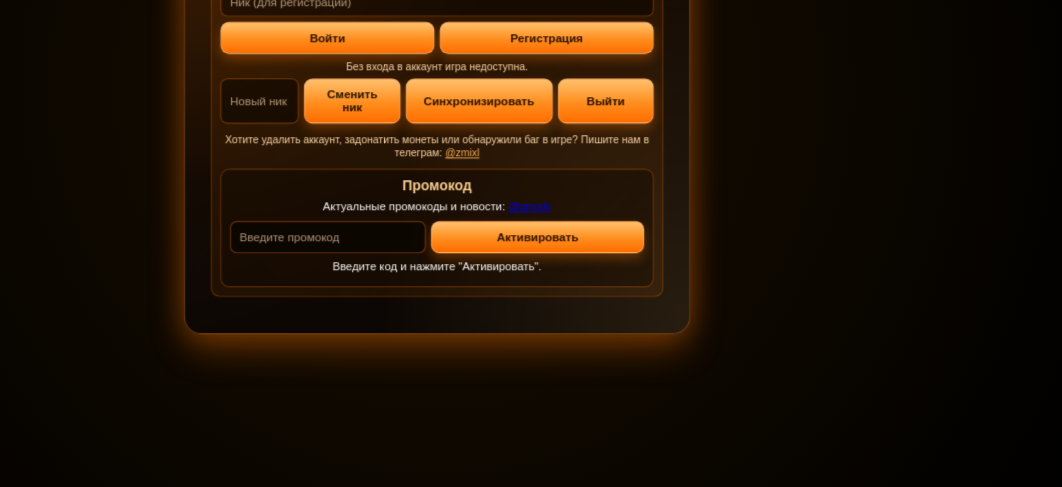
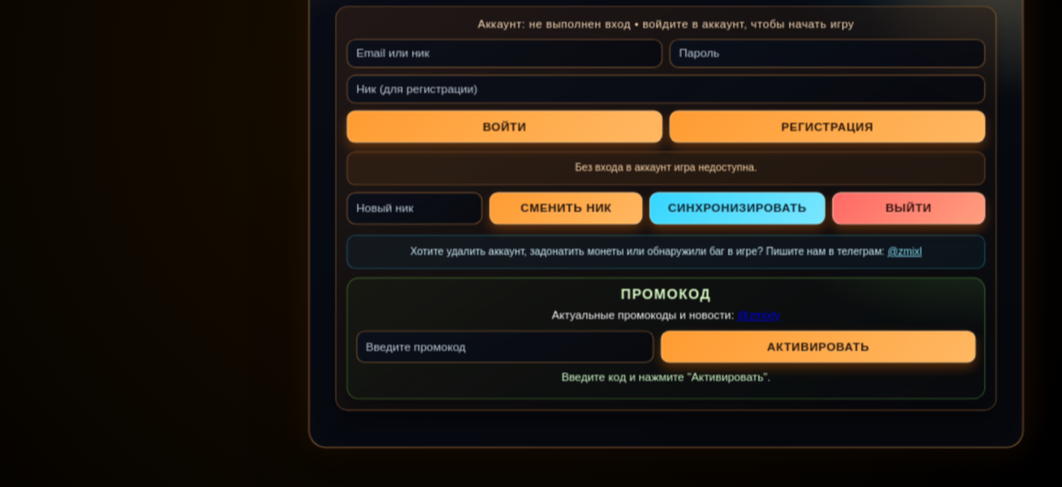
Before and after one commit to Sideurm/snake, a website: page index.html in a window 1280 px wide. Shown: the part 313-800 px from the top of the page, without its empty margins (203-1265 px from the left). Drawn offline with Linux system fonts and the light colour scheme; no server answers.

Commit message:
Update project

```diff
--- a/main.css
+++ b/main.css
@@ -1011,6 +1011,201 @@ text-shadow:0 0 15px #ff7a00;
 .authHelp a{
     color:#ffb45c;
 }
+#accountMenu{
+    --acc-accent:#ff9d34;
+    --acc-accent-2:#32d7ff;
+    --acc-accent-3:#8fff63;
+    --acc-text:#fff2e2;
+    position:relative;
+    width:min(95vw, 760px);
+    max-height:min(92vh, 860px);
+    overflow-x:hidden;
+    overflow-y:auto;
+    border-radius:20px;
+    border:1px solid rgba(255,171,94,0.52);
+    background:
+        radial-gradient(860px 420px at -12% -20%, rgba(255,165,77,0.23), transparent 58%),
+        radial-gradient(760px 360px at 112% 2%, rgba(50,214,255,0.2), transparent 54%),
+        linear-gradient(155deg, rgba(9,14,25,0.95), rgba(7,8,13,0.97));
+    box-shadow:
+        0 0 0 1px rgba(255,171,94,0.14) inset,
+        0 28px 60px rgba(0,0,0,0.56),
+        0 0 40px rgba(255,145,56,0.14);
+}
+#accountMenu::before{
+    content:"";
+    position:absolute;
+    inset:0;
+    pointer-events:none;
+    background:
+        linear-gradient(rgba(255,255,255,0.03) 1px, transparent 1px) 0 0/22px 22px,
+        linear-gradient(90deg, rgba(255,255,255,0.03) 1px, transparent 1px) 0 0/22px 22px;
+    opacity:0.28;
+}
+#accountMenu::after{
+    content:"";
+    position:absolute;
+    right:-128px;
+    top:-108px;
+    width:320px;
+    height:320px;
+    pointer-events:none;
+    border-radius:50%;
+    background:radial-gradient(circle, rgba(255,166,81,0.26), rgba(255,166,81,0) 68%);
+    filter:blur(8px);
+    animation:accountAuraSpin 12s linear infinite;
+}
+#accountMenu > *{
+    position:relative;
+    z-index:1;
+}
+#accountMenu h2{
+    margin:2px 0 10px;
+    letter-spacing:0.08em;
+    text-transform:uppercase;
+    color:#ffe7cb;
+    text-shadow:0 0 24px rgba(255,157,53,0.34);
+}
+#accountIdText{
+    color:#ffe2bf !important;
+    margin-top:-2px !important;
+    margin-bottom:10px !important;
+    font-weight:700;
+    letter-spacing:0.08em;
+    text-transform:uppercase;
+    text-shadow:0 0 12px rgba(255,170,90,0.34);
+}
+#accountMenu #authPanel{
+    margin:8px 0 12px;
+    padding:12px;
+    border-radius:14px;
+    border:1px solid rgba(255,164,78,0.4);
+    background:
+        radial-gradient(420px 170px at 0% -25%, rgba(255,145,51,0.16), transparent 64%),
+        linear-gradient(150deg, rgba(255,136,33,0.1), rgba(8,10,16,0.78));
+    box-shadow:0 14px 24px rgba(0,0,0,0.28);
+}
+#accountMenu #authStatus{
+    color:#ffe0bb;
+    font-size:13px;
+    margin-bottom:10px;
+    letter-spacing:0.04em;
+}
+#accountMenu .authRow{
+    gap:8px;
+    margin:8px 0;
+}
+#accountMenu .authRow input{
+    border-radius:10px;
+    border:1px solid rgba(255,166,82,0.45);
+    background:linear-gradient(145deg, rgba(10,16,28,0.86), rgba(8,10,16,0.82));
+    color:#fff;
+    box-shadow:0 0 0 1px rgba(255,255,255,0.02) inset;
+}
+#accountMenu .authRow input:focus{
+    outline:none;
+    border-color:rgba(80,218,255,0.88);
+    box-shadow:0 0 0 2px rgba(80,218,255,0.2), 0 0 18px rgba(80,218,255,0.2);
+}
+#accountMenu .authRow input::placeholder{
+    color:#c2cfdd;
+}
+#accountMenu .authRow button{
+    border-radius:10px;
+    background:linear-gradient(135deg, #ff9c32, #ffb862);
+    border:1px solid rgba(255,223,178,0.6);
+    color:#2a1200;
+    font-weight:800;
+    letter-spacing:0.05em;
+    text-transform:uppercase;
+    text-shadow:0 1px 0 rgba(255,255,255,0.3);
+}
+#accountMenu .authRow button:hover{
+    transform:translateY(-1px);
+    box-shadow:0 10px 20px rgba(255,151,65,0.28);
+}
+#accountMenu #authSyncBtn{
+    background:linear-gradient(135deg, #36d6ff, #7be7ff);
+    color:#002331;
+    border-color:rgba(178,246,255,0.8);
+}
+#accountMenu #authLogoutBtn{
+    background:linear-gradient(135deg, #ff6a66, #ff9f7e);
+    color:#3a0a06;
+    border-color:rgba(255,208,188,0.74);
+}
+#accountMenu #authGateHint{
+    margin-top:10px !important;
+    color:#ffd8ad !important;
+    font-size:12px !important;
+    line-height:1.4;
+    padding:10px;
+    border-radius:10px;
+    border:1px solid rgba(255,166,82,0.34);
+    background:rgba(255,136,33,0.08);
+}
+#accountMenu .authHelp{
+    margin-top:12px;
+    padding:10px;
+    border-radius:10px;
+    border:1px solid rgba(53,214,255,0.35);
+    background:rgba(16,37,52,0.36);
+    color:#d8f4ff;
+    line-height:1.45;
+}
+#accountMenu .authHelp a{
+    color:#8de9ff;
+    text-decoration:underline;
+}
+#accountMenu .clanCard{
+    border-radius:14px;
+    border:1px solid rgba(143,255,99,0.35);
+    background:
+        radial-gradient(360px 170px at 100% -35%, rgba(145,255,105,0.16), transparent 64%),
+        linear-gradient(145deg, rgba(34,64,22,0.14), rgba(10,12,15,0.82));
+    box-shadow:0 14px 24px rgba(0,0,0,0.26);
+}
+#accountMenu .clanCardTitle{
+    color:#ddffca;
+    letter-spacing:0.08em;
+    text-transform:uppercase;
+}
+#accountMenu #promoStatusText{
+    margin-top:8px;
+    color:#d6ffd0;
+}
+#accountMenu #closeAccountMenuBtn{
+    margin-top:4px;
+    width:100%;
+    border-radius:12px;
+    background:linear-gradient(135deg, #1b2f45, #284764);
+    border:1px solid rgba(144,205,255,0.4);
+    color:#dff1ff;
+    font-weight:700;
+    text-transform:uppercase;
+    letter-spacing:0.06em;
+}
+@keyframes accountAuraSpin{
+    0%{ transform:rotate(0deg) scale(1); }
+    50%{ transform:rotate(180deg) scale(1.05); }
+    100%{ transform:rotate(360deg) scale(1); }
+}
+@media (max-width: 760px){
+    #accountMenu{
+        width:min(97vw, 680px);
+        border-radius:16px;
+        padding:14px 12px;
+    }
+    #accountMenu #authPanel{
+        padding:10px;
+    }
+    #accountMenu .authRow{
+        flex-direction:column;
+    }
+    #accountMenu .authRow button{
+        width:100%;
+    }
+}
 .roomStatus{
     margin:8px 0 10px;
     color:#ffd9ab;
@@ -1372,7 +1567,8 @@ text-shadow:0 0 15px #ff7a00;
     --shop-accent-3:#8dff52;
     --shop-text:#fff4e7;
     position:relative;
-    overflow:hidden;
+    overflow-x:hidden;
+    overflow-y:auto;
     width:min(95vw, 860px);
     max-height:min(92vh, 860px);
     border:1px solid rgba(255,170,92,0.45);
@@ -1405,6 +1601,7 @@ text-shadow:0 0 15px #ff7a00;
     right:-120px;
     top:-120px;
     pointer-events:none;
+    z-index:0;
     border-radius:50%;
     background:radial-gradient(circle, rgba(255,165,78,0.28), rgba(255,165,78,0) 70%);
     filter:blur(8px);
```
Also changed, not shown: progress.md (+5 -0 lines).
